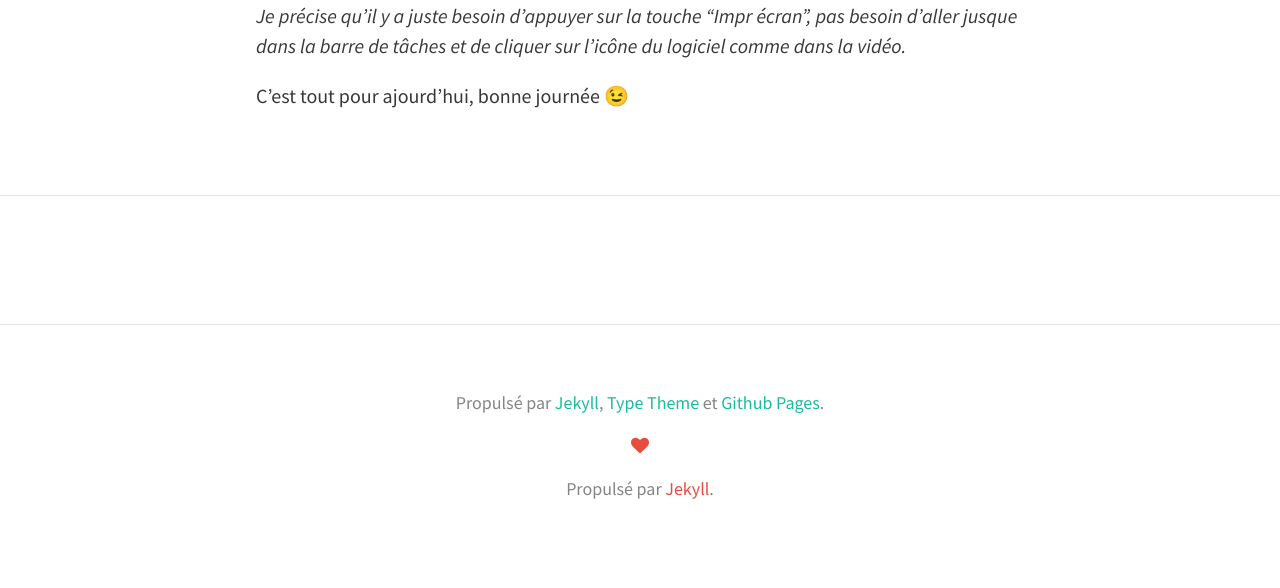
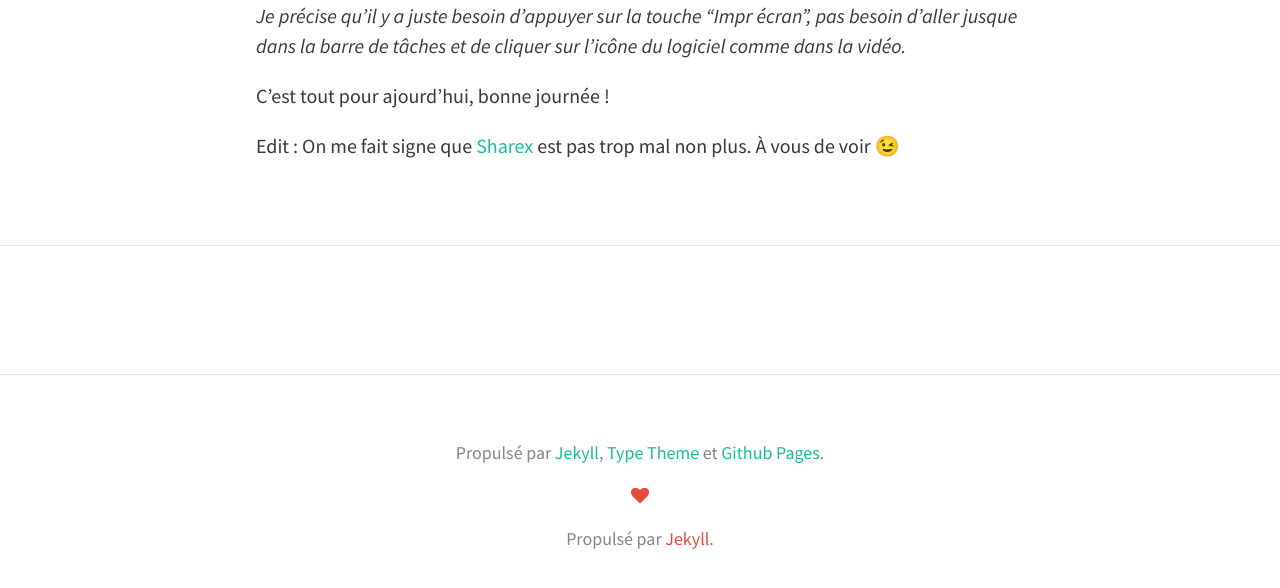
Before and after one commit to fkobon/Skyost-Blog, a Jekyll site: the page built from _posts/2016-08-21-lightshot-captures-ecran-facilement.md, in a window 1280 px wide and 900 px high, scrolled down 922 px, cut to the strip 284-872 px from the top of the window. Built offline with Jekyll 4.4.1, drawn with Linux system fonts in a browser that asks for light colours; nearby versions of some CDN libraries; emoji names are drawn with the system emoji font; comment, search, counter and statistics services are not loaded; before the commit the page ends 1772 px from its top, so only the background shows below that.

Commit message:
Ajout de Sharex.

```diff
--- a/_posts/2016-08-21-lightshot-captures-ecran-facilement.md
+++ b/_posts/2016-08-21-lightshot-captures-ecran-facilement.md
@@ -20,4 +20,6 @@ Convaincu ? Alors, j'en ai un à vous proposer : [Lightshot](https://app.prntscr
 
 _Je précise qu'il y a juste besoin d'appuyer sur la touche "Impr écran", pas besoin d'aller jusque dans la barre de tâches et de cliquer sur l'icône du logiciel comme dans la vidéo._
 
-C'est tout pour ajourd'hui, bonne journée :wink:
+C'est tout pour ajourd'hui, bonne journée !
+
+Edit : On me fait signe que [Sharex](https://getsharex.com/) est pas trop mal non plus. À vous de voir :wink:
```
